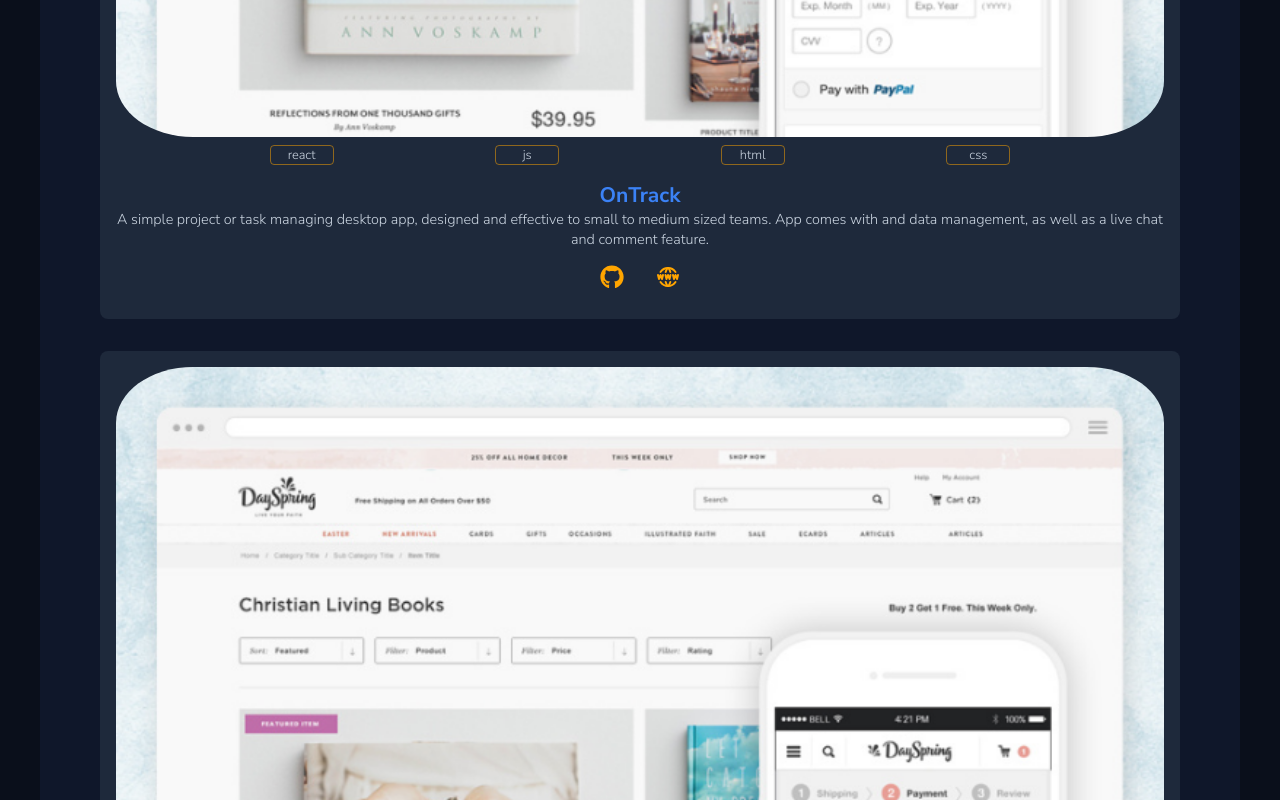
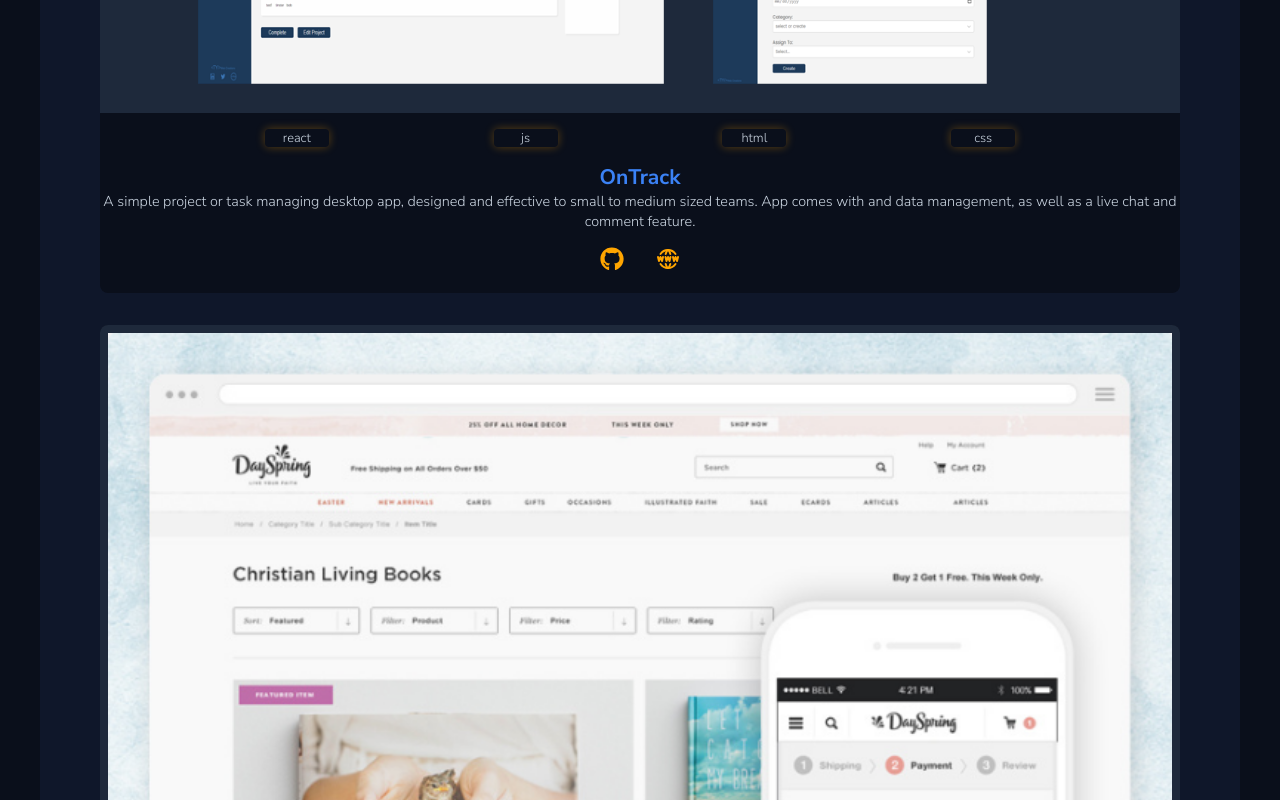
Before and after one commit to tyousofine/portfolio, a React (Create React App) app: page / in a window 1280 px wide. Shown: the part 2460-3260 px from the top of the page. Built offline with nearby package versions, Linux system fonts and the light colour scheme.

Commit message:
add image

```diff
--- a/src/App.js
+++ b/src/App.js
@@ -1,6 +1,6 @@
 import './styles/index.scss';
 
-import { BrowserRouter, Route, Routes } from 'react-router-dom';
+import { BrowserRouter } from 'react-router-dom';
 
 //components
 import HeroContainer from './components/HeroContainer';
--- a/src/components/Projects/project/styles.scss
+++ b/src/components/Projects/project/styles.scss
@@ -7,13 +7,15 @@
   // box-shadow: 0px 0px 10px 0px #ffa50055;
   border-radius: 8px;
   margin-bottom: 2rem;
-  background-color: $card-color;
-  padding: 0.5rem;
+  background-color: $body-color;
 
   img {
     width: 100%;
     padding: 0.5rem;
-    border-radius: 8%;
+    border-top-right-radius: 8px;
+    border-top-left-radius: 8px;
+    background-color: $card-color;
+    margin-bottom: 1rem;
   }
 
   .stackList {
@@ -23,8 +25,8 @@
     justify-content: space-evenly;
 
     p {
-      border: 1px solid;
-      border-color: rgba($accent-color, 0.5);
+      box-shadow: 0px 0px 10px 0px #ffa50055;
+      border-color: rgba($accent-color, 0.4);
       width: 4rem;
       text-align: center;
       border-radius: 4px;
--- a/src/data/projects.js
+++ b/src/data/projects.js
@@ -1,7 +1,8 @@
+import onTrack from '../images/onTrack.png'
 import sample from '../images/sample.png'
 
 export const projects = [{
-    image: sample,
+    image: onTrack,
     title: 'OnTrack',
     stack: ['react', 'js', 'html', 'css'],
     description: 'A simple project or task managing desktop app, designed and effective to small to medium sized teams. App comes with and data management, as well as a live chat and comment feature.',
```
Also changed, not shown: src/images/onTrack.png (added).
